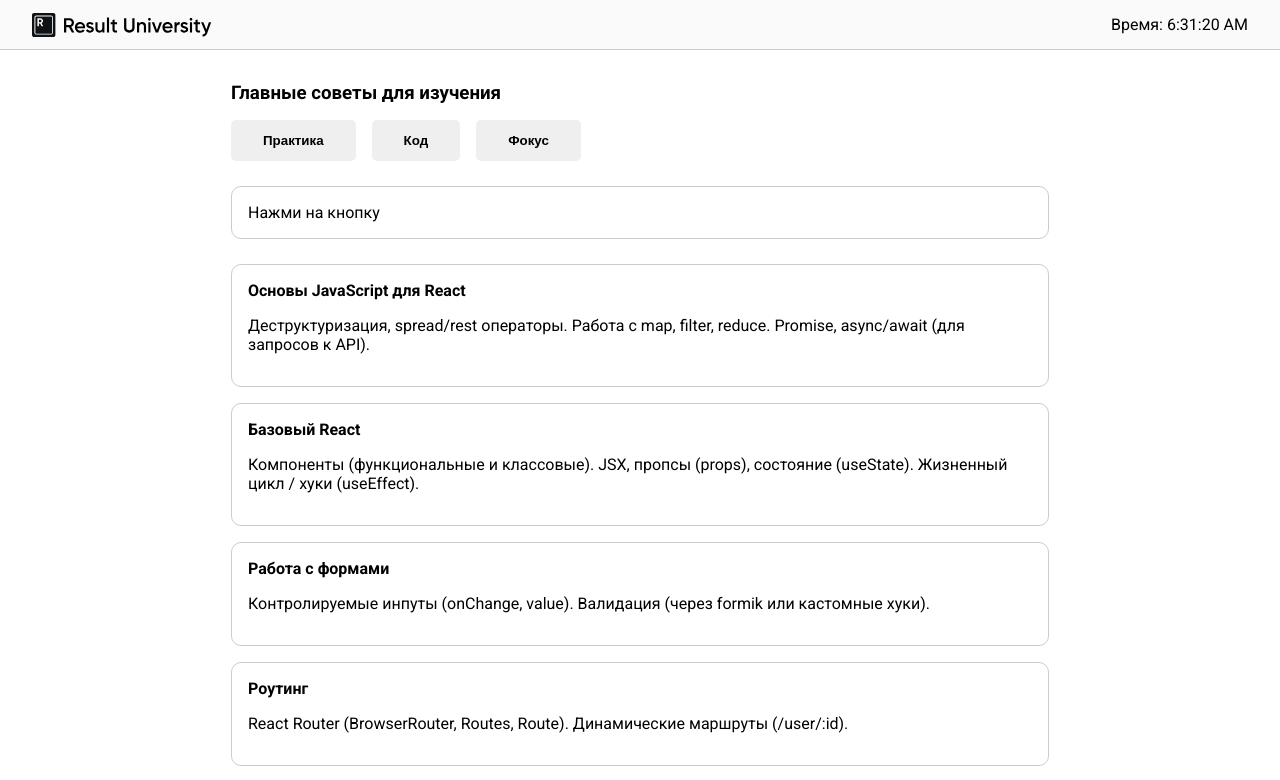
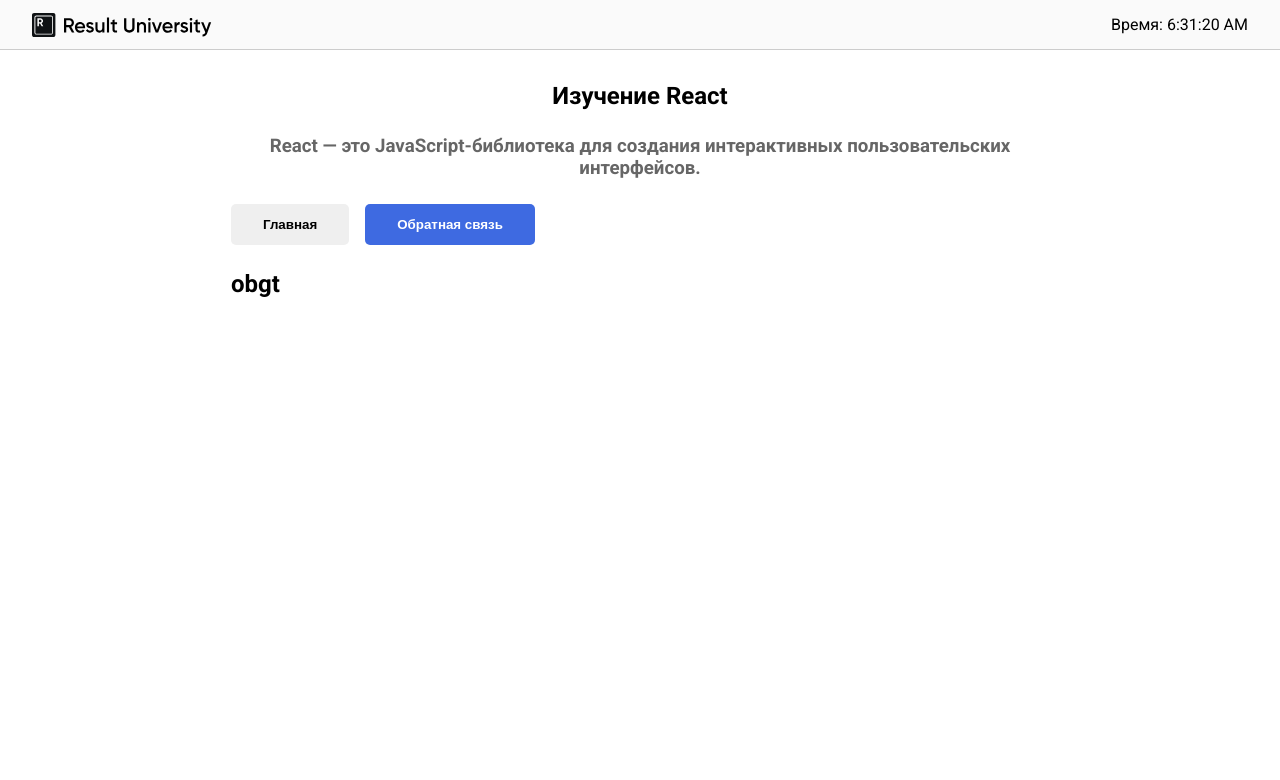
Before and after one commit to miramiramirami/react-learning, a React (Vite) app: page / in a window 1280 px wide. Shown: the top 780 px of the page. Built offline with nearby package versions, Linux system fonts and the light colour scheme.

Commit message:
intaractiveTabs

```diff
--- a/src/App.jsx
+++ b/src/App.jsx
@@ -1,15 +1,29 @@
 import Header from "./components/Header"
+import IntroSection from "./components/IntroSection"
 import RulesSection from './components/RulesSection'
+import TabsSection from "./components/TabsSection"
 import WaysSection from './components/WaysSection'
+import FeedBackSection from "./components/FeedBackSection"
+import { useState } from "react"
 
 export default function App() {
+  const [tab, setTab] = useState('feedback')
+
   return (
-    <div>
+    <>
       <Header/>
      <main>
-        <RulesSection/>
-        <WaysSection/>
+        <IntroSection/>
+        <TabsSection active={tab} onChange={(current) => setTab(current)} />
+
+        {tab === 'main' && <>
+          <RulesSection/>
+          <WaysSection/>
+        </>}
+
+        {tab === 'feedback' && <FeedBackSection/>}
+
       </main>
-    </div>
+    </>
   )
 }
--- /dev/null
+++ b/src/components/FeedBackSection.jsx
@@ -0,0 +1,7 @@
+export default function FeedBackSection (){
+    return (
+        <section style={{marginBottom: '25px'}}>
+            <h1>obgt</h1>
+        </section>
+    )
+}
--- /dev/null
+++ b/src/components/IntroSection.jsx
@@ -0,0 +1,18 @@
+import React from "react"
+
+// export default function IntroSection(){
+//     return(
+//         <section >
+//             <h1 className="centered" style={{marginBottom: '25px'}}>Изучение React</h1>
+//             <h3 className="centered" style={{color: '#666'}}>React — это JavaScript-библиотека для создания интерактивных пользовательских интерфейсов.</h3>
+//         </section>
+//     )
+// }
+
+
+export default function IntroSection(){
+    return React.createElement('section', null, [
+        React.createElement('h1', {className: 'centered', key: 1, style:{marginBottom: '25px'}} ,'Изучение React'),
+        React.createElement('h3', {className: 'centered', key: 2, style:{color: '#666', marginBottom: '25px'} } ,'React — это JavaScript-библиотека для создания интерактивных пользовательских интерфейсов.'),
+    ])
+}
--- a/src/components/RulesSection.jsx
+++ b/src/components/RulesSection.jsx
@@ -1,6 +1,6 @@
 import Button from "./Button/Button"
-import { rules} from '../data'
 
+import {rules} from '../data'
 import {useState} from 'react'
 
 export default function RulesSection(){
--- /dev/null
+++ b/src/components/TabsSection.jsx
@@ -0,0 +1,10 @@
+import Button from "./Button/Button";
+
+export default function TabsSection({active, onChange}){
+    return(
+        <section style={{marginBottom: '25px'}}>
+            <Button isActive={active === 'main'} onClick={() => onChange('main')}>Главная</Button>
+            <Button isActive={active === 'feedback'} onClick={() => onChange('feedback')}>Обратная связь</Button>
+        </section>
+    )
+}
--- a/src/index.css
+++ b/src/index.css
@@ -62,3 +62,7 @@ p {
 .RulesSection{
   margin-bottom: 25px;
 }
+
+.centered{
+  text-align: center;
+}
```
